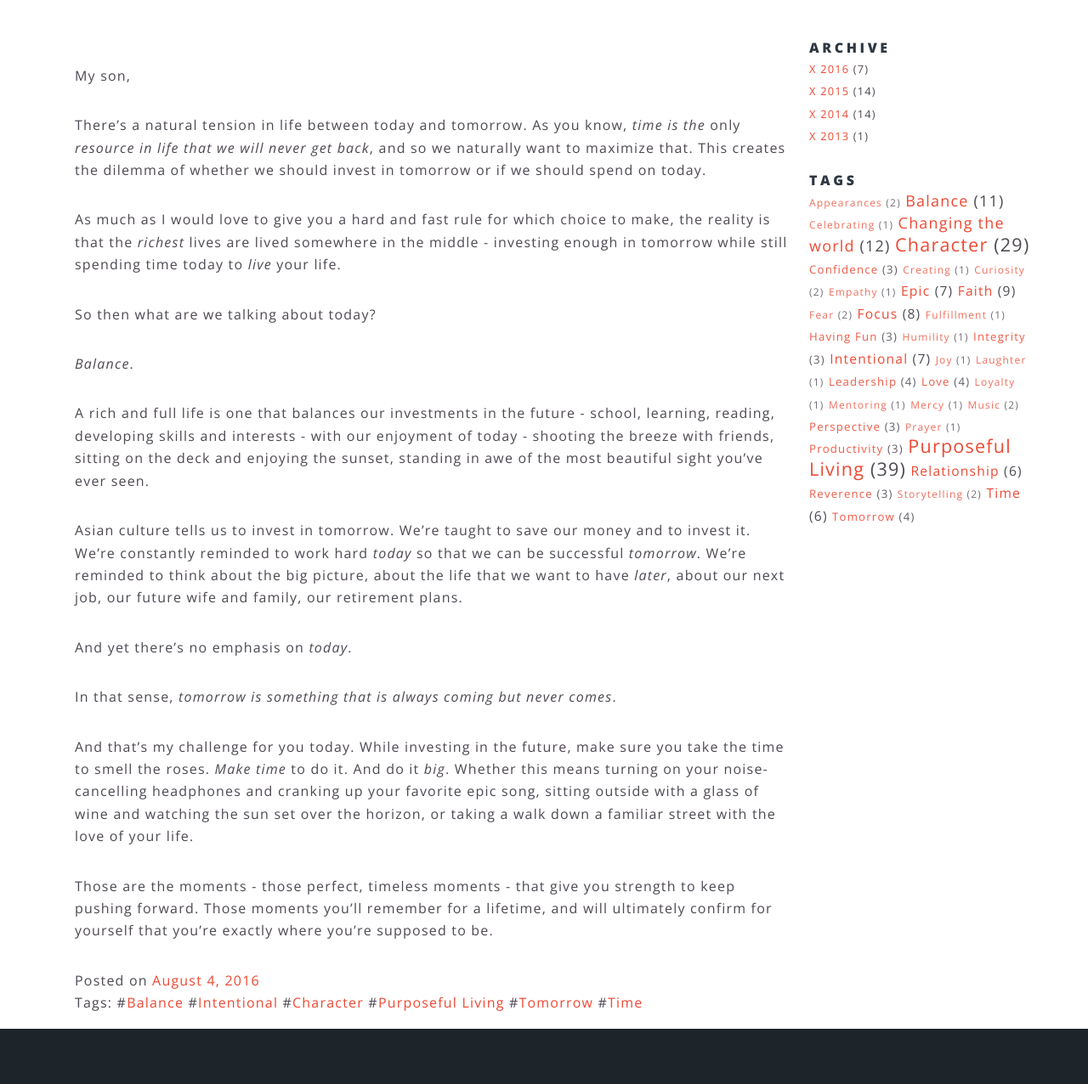
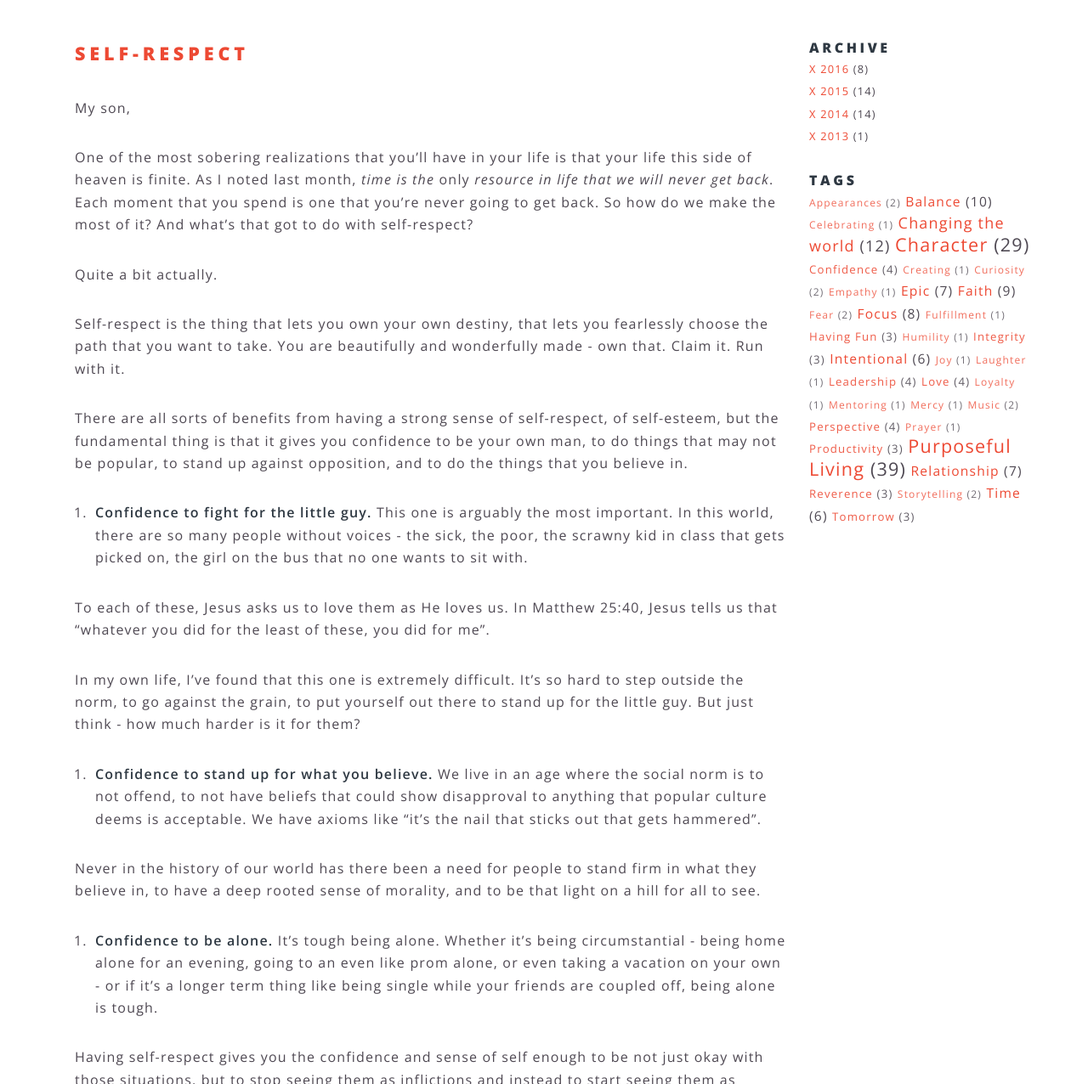
Before and after one commit to samng96/samng.me, a Jekyll site: the page built from letters-to-my-son/_posts/2016-08-04-self-respect.markdown, in a window 1280 px wide and 1400 px high, scrolled down 300 px, cut to the strip 124-1400 px from the top of the window. Shown: the whole strip at 85% size. Built offline with Jekyll 4.4.1, drawn with Linux system fonts in a browser that asks for light colours; some of the changed text lies outside the part shown.

Commit message:
8/4 post on self-respect

```diff
--- a/letters-to-my-son/_posts/2016-08-04-self-respect.markdown
+++ b/letters-to-my-son/_posts/2016-08-04-self-respect.markdown
@@ -1,33 +1,54 @@
 ---
 layout: letter
-title: ""
+title: "Self-respect"
 date: 2016-08-04 12:39:40 -0800
 tags:
-- Balance
-- Intentional
+- Confidence
+- Perspective
 - Character
 - Purposeful Living
-- Tomorrow
+- Relationship
 - Time
 ---
 My son,
 
-There's a natural tension in life between today and tomorrow. As you know, *time is the* only *resource in life that we will never get back*, and so we naturally want to maximize that. This creates the dilemma of whether we should invest in tomorrow or if we should spend on today.
+One of the most sobering realizations that you'll have in your life is that your life this side of heaven is finite. As I noted last month, *time is the* only *resource in life that we will never get back*. Each moment that you spend is one that you're never going to get back. So how do we make the most of it? And what's that got to do with self-respect?
 
-As much as I would love to give you a hard and fast rule for which choice to make, the reality is that the *richest* lives are lived somewhere in the middle - investing enough in tomorrow while still spending time today to *live* your life.
+Quite a bit actually.
 
-So then what are we talking about today?
+Self-respect is the thing that lets you own your own destiny, that lets you fearlessly choose the path that you want to take. You are beautifully and wonderfully made - own that. Claim it. Run with it.
 
-*Balance*.
+There are all sorts of benefits from having a strong sense of self-respect, of self-esteem, but the fundamental thing is that it gives you confidence to be your own man, to do things that may not be popular, to stand up against opposition, and to do the things that you believe in.
 
-A rich and full life is one that balances our investments in the future - school, learning, reading, developing skills and interests - with our enjoyment of today - shooting the breeze with friends, sitting on the deck and enjoying the sunset, standing in awe of the most beautiful sight you've ever seen.
+1. **Confidence to fight for the little guy.**
+This one is arguably the most important. In this world, there are so many people without voices - the sick, the poor, the scrawny kid in class that gets picked on, the girl on the bus that no one wants to sit with.
 
-Asian culture tells us to invest in tomorrow. We're taught to save our money and to invest it. We're constantly reminded to work hard *today* so that we can be successful *tomorrow*. We're reminded to think about the big picture, about the life that we want to have *later*, about our next job, our future wife and family, our retirement plans.
+To each of these, Jesus asks us to love them as He loves us. In Matthew 25:40, Jesus tells us that "whatever you did for the least of these, you did for me".
 
-And yet there's no emphasis on *today*.
+In my own life, I've found that this one is extremely difficult. It's so hard to step outside the norm, to go against the grain, to put yourself out there to stand up for the little guy. But just think - how much harder is it for them?
 
-In that sense, *tomorrow is something that is always coming but never comes*.
+2. **Confidence to stand up for what you believe.**
+We live in an age where the social norm is to not offend, to not have beliefs that could show disapproval to anything that popular culture deems is acceptable. We have axioms like "it's the nail that sticks out that gets hammered".
 
-And that's my challenge for you today. While investing in the future, make sure you take the time to smell the roses. *Make time* to do it. And do it *big*. Whether this means turning on your noise-cancelling headphones and cranking up your favorite epic song, sitting outside with a glass of wine and watching the sun set over the horizon, or taking a walk down a familiar street with the love of your life.
+Never in the history of our world has there been a need for people to stand firm in what they believe in, to have a deep rooted sense of morality, and to be that light on a hill for all to see.
 
-Those are the moments - those perfect, timeless moments - that give you strength to keep pushing forward. Those moments you'll remember for a lifetime, and will ultimately confirm for yourself that you're exactly where you're supposed to be.
+3. **Confidence to be alone.**
+It's tough being alone. Whether it's being circumstantial - being home alone for an evening, going to an even like prom alone, or even taking a vacation on your own - or if it's a longer term thing like being single while your friends are coupled off, being alone is tough.
+
+Having self-respect gives you the confidence and sense of self enough to be not just okay with those situations, but to stop seeing them as inflictions and instead to start seeing them as opportunities.
+
+4. **Confidence to strike it out on your own.**
+It's a basic human instinct to seek safety, and to seek safety in numbers. Striking out on your own goes against that very nature and by definition isn't easy.
+
+But so much of life, so much about being a man, so much about an enriching experience is only accomplished and experienced when you strike out on your own. Being your own man isn't easy, but it's absolutely essential.
+
+5. **Confidence to ask her to marry you.**
+Nothing is more nerve wracking than when you find yourself on one knee holding a little box with a ring that costs 3 months of your salary in it. Nothing.
+
+And no matter what anyone else tells you, nothing should be.
+
+Finding a life partner that you can run with, laugh with, celebrate with, and mourn with is so hard, and when you finally find her, asking her to be yours as long as you both shall live is nerve wracking. As it should be.
+
+Having confidence in yourself lets you realize that it's just as hard for her, and that it's just as big of a commitment for her as it is for you. And that's a good place to be.
+
+So my prayer is that as you grow into a young man that you would have confidence in the man that God is created you to be, and that out of that understanding of self, of self-worth, of self-respect and self-esteem can come a heart for the world that is kind, considerate, protective, bold, and courageous. I love you, my boy.
```
